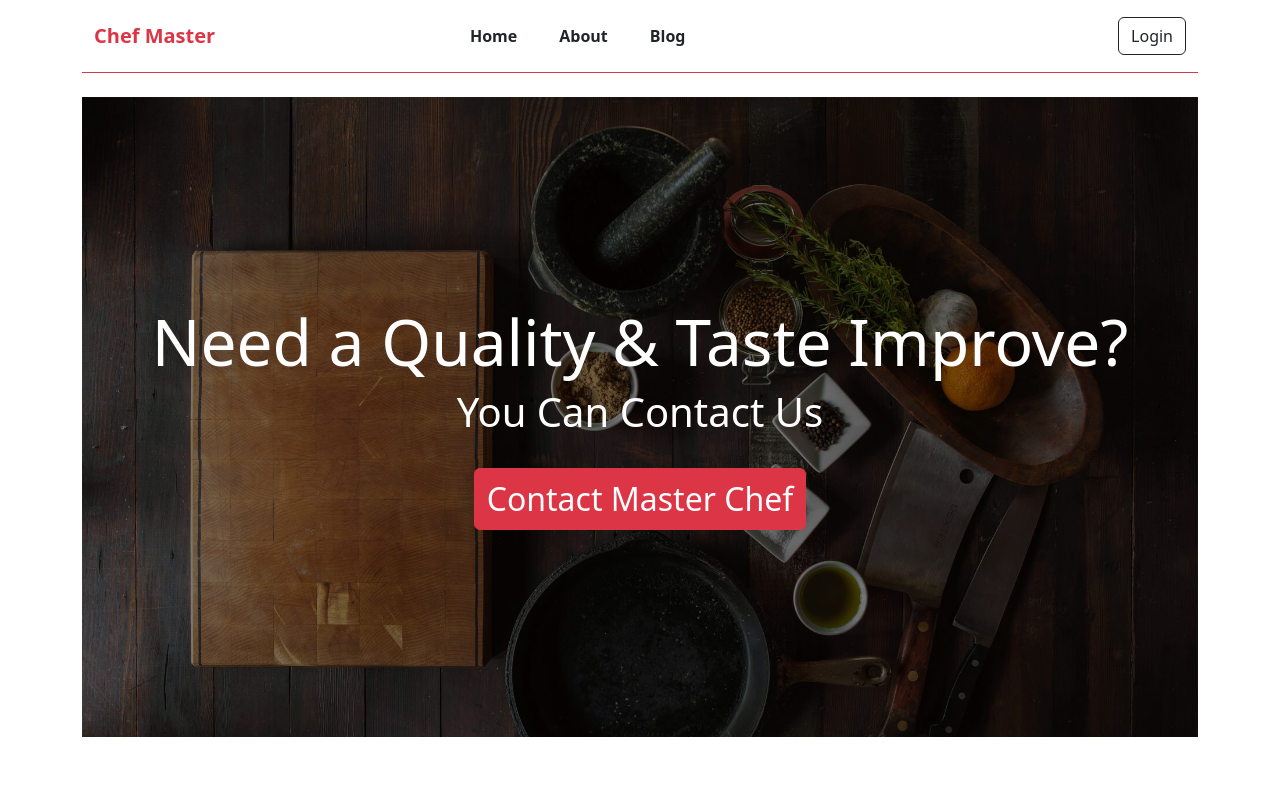
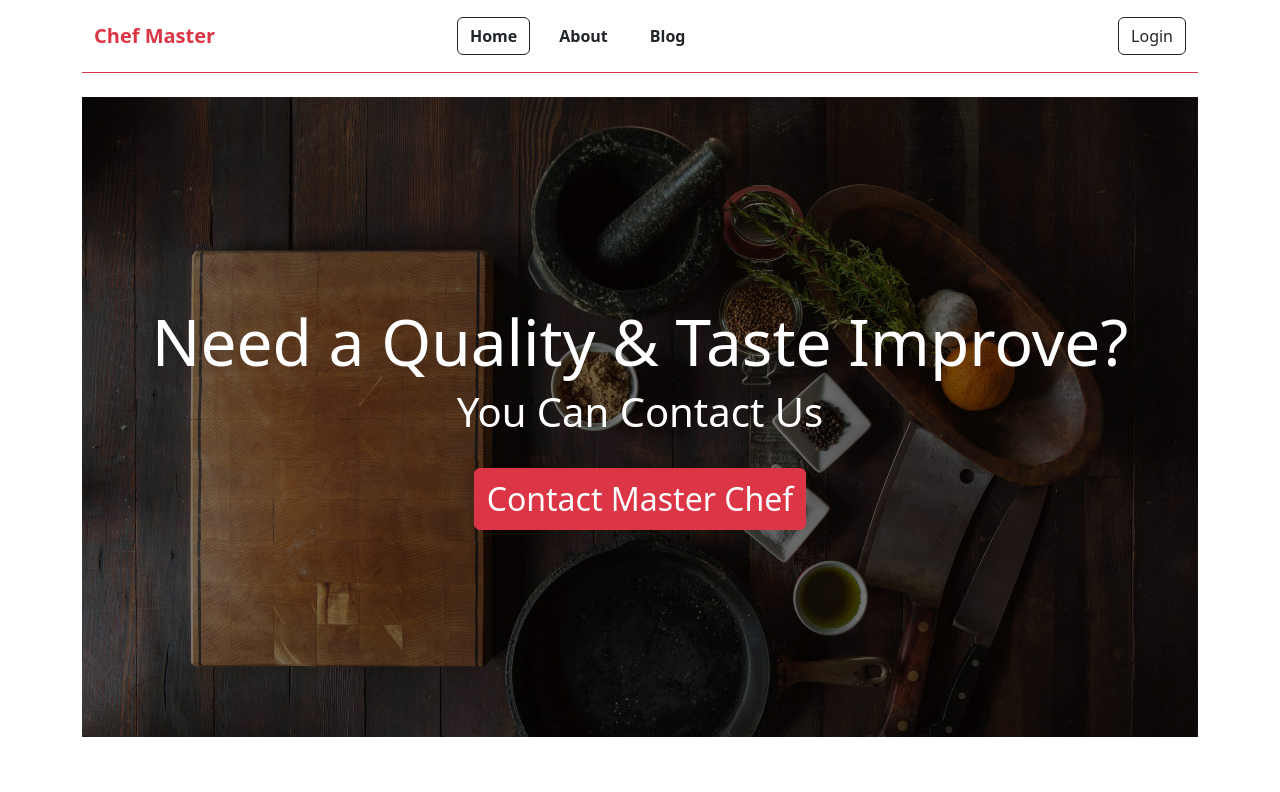
Before and after one commit to muhammadali246397/chef-recipe-hunter-clinet, a React (Vite) app: page / in a window 1280 px wide. Shown: the top 792 px of the page. Built offline with nearby package versions, Linux system fonts and the light colour scheme; no server answers.

Commit message:
complete active link

```diff
--- a/src/share/Navbar/Navbigation.jsx
+++ b/src/share/Navbar/Navbigation.jsx
@@ -1,6 +1,6 @@
 import React, { useContext } from 'react';
 import { Button, Container, Form, Nav, Navbar, OverlayTrigger, Tooltip } from 'react-bootstrap';
-import { Link } from 'react-router-dom';
+import { Link, NavLink } from 'react-router-dom';
 import { AuthContext } from '../../Authprovider/AuthProvider';
 
 const Navbigation = () => {
@@ -22,9 +22,9 @@ const Navbigation = () => {
               navbarScroll
             >
 
-              <Link className='text-decoration-none ms-3 btn outline-dark fw-bolder' to='/'>Home</Link>
-              <Link className='text-decoration-none ms-3 btn outline-dark fw-bolder' to='/'>About</Link>
-              <Link className='text-decoration-none ms-3 btn outline-dark fw-bolder' to='/blog'>Blog</Link>
+              <NavLink className='text-decoration-none ms-3 btn outline-dark fw-bolder' to='/'>Home</NavLink>
+              <NavLink className='text-decoration-none ms-3 btn outline-dark fw-bolder' to='/about'>About</NavLink>
+              <NavLink className='text-decoration-none ms-3 btn outline-dark fw-bolder' to='/blog'>Blog</NavLink>
 
 
             </Nav>
```
